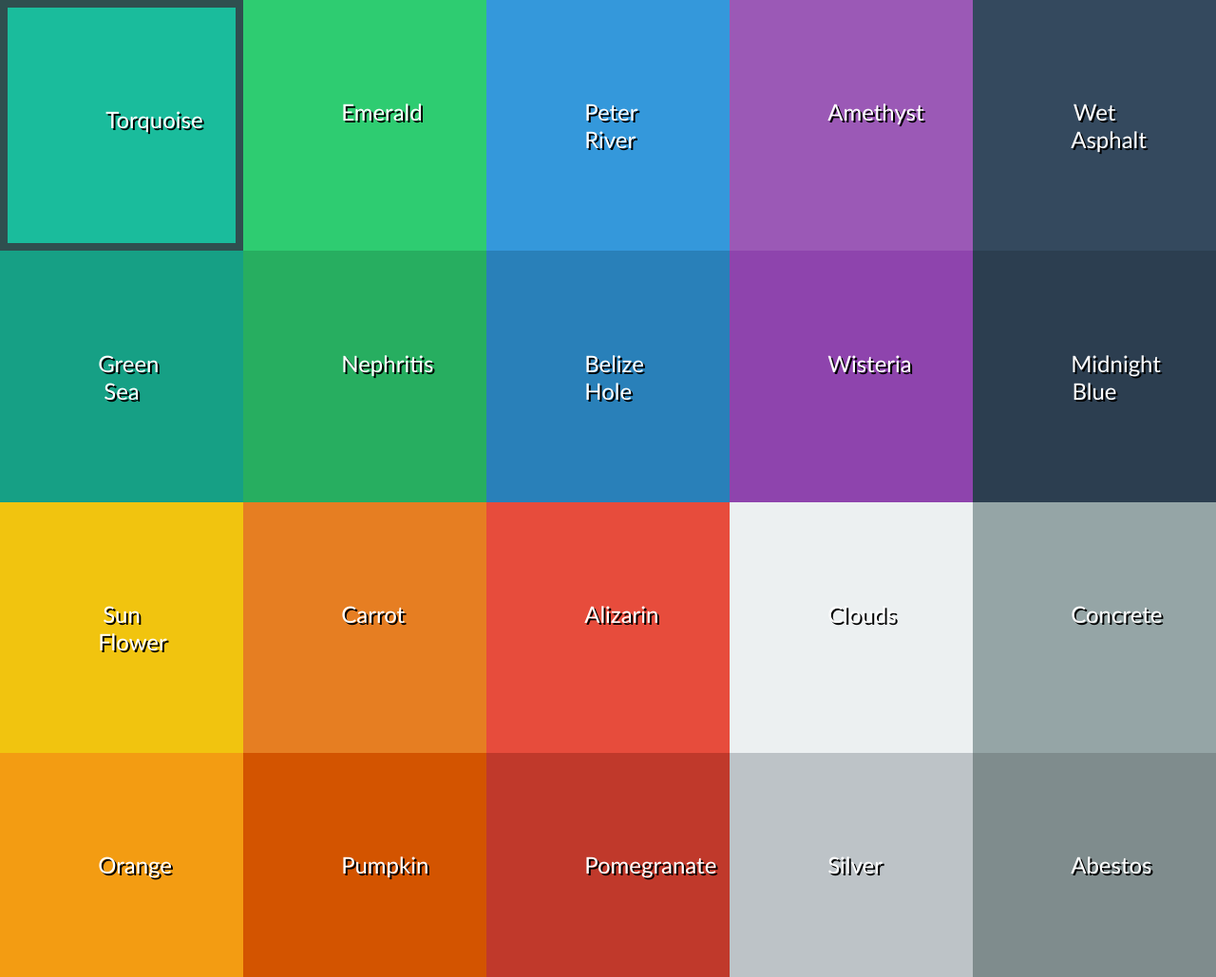
After one commit to 18jreid/MyProjects, a Django app: page /color/ in a window 1280 px wide. The commit adds this page. Shown: the whole page at 95% size. Run offline with Django 3.2, Linux system fonts and the light colour scheme.

Commit message:
Added a color picker to the website

```diff
--- /dev/null
+++ b/PersonalWebsite/mySite/static/mySite/colorScript.js
@@ -0,0 +1,26 @@
+function onHoverEnter() {
+    let element = event.target;
+
+    element.classList.add('hover');
+}
+
+function onHoverExit() {
+    let element = event.target;
+
+    element.classList.remove('hover');
+}
+
+function copy() {
+    let element = event.target;
+    let style = getComputedStyle(element);
+
+    let color = style['backgroundColor'].replaceAll(" ", "");
+    let url = `http://www.thecolorapi.com/id?rgb=${color}`;
+
+    fetch(url)
+        .then(response => response.json())
+        .then(json => {
+            let hexColor = json['hex']['value'];
+            alert(hexColor);
+        })
+}
--- /dev/null
+++ b/PersonalWebsite/mySite/static/mySite/colorStyle.css
@@ -0,0 +1,21 @@
+* {
+    margin: 0;
+}
+
+.grid {
+    display: grid;
+    grid-template-columns: 20% 20% 20% 20% 20%;
+    text-align: center;
+    text-shadow: 2px 2px black;
+    font-size: 1.5em;
+    font-family:'Trebuchet MS', 'Lucida Sans Unicode', 'Lucida Grande', 'Lucida Sans', Arial, sans-serif
+}
+
+.grid > div {
+    padding: 4.3em;
+    color: white;
+}
+
+.hover {
+    border: darkslategrey 8px solid;
+}
--- /dev/null
+++ b/PersonalWebsite/mySite/templates/mySite/color.html
@@ -0,0 +1,39 @@
+{% load static %}
+
+<!DOCTYPE html>
+<html lang="en">
+    <head>
+        <meta charset="UTF-8">
+        <title>My First HTML Grid!</title>
+        <link rel="stylesheet" type="text/css" href="{% static 'mySite/colorStyle.css'%}">
+    </head>
+    <body>
+        <div class="grid">
+            <div onmouseover="onHoverEnter()" onmouseout="onHoverExit()" onclick="copy()" style="background-color: #1abc9c;">Torquoise</div>
+            <div onmouseover="onHoverEnter()" onmouseout="onHoverExit()" onclick="copy()" style="background-color: #2ecc71;">Emerald</div>
+            <div onmouseover="onHoverEnter()" onmouseout="onHoverExit()" onclick="copy()" style="background-color: #3498db;">Peter River</div>
+            <div onmouseover="onHoverEnter()" onmouseout="onHoverExit()" onclick="copy()" style="background-color: #9b59b6;">Amethyst</div>
+            <div onmouseover="onHoverEnter()" onmouseout="onHoverExit()" onclick="copy()" style="background-color: #34495e;">Wet Asphalt</div>
+
+            <div onmouseover="onHoverEnter()" onmouseout="onHoverExit()" onclick="copy()" style="background-color: #16a085;">Green Sea</div>
+            <div onmouseover="onHoverEnter()" onmouseout="onHoverExit()" onclick="copy()" style="background-color: #27ae60;">Nephritis</div>
+            <div onmouseover="onHoverEnter()" onmouseout="onHoverExit()" onclick="copy()" style="background-color: #2980b9;">Belize Hole</div>
+            <div onmouseover="onHoverEnter()" onmouseout="onHoverExit()" onclick="copy()" style="background-color: #8e44ad;">Wisteria</div>
+            <div onmouseover="onHoverEnter()" onmouseout="onHoverExit()" onclick="copy()" style="background-color: #2c3e50;">Midnight Blue</div>
+
+            <div onmouseover="onHoverEnter()" onmouseout="onHoverExit()" onclick="copy()" style="background-color: #f1c40f;">Sun Flower</div>
+            <div onmouseover="onHoverEnter()" onmouseout="onHoverExit()" onclick="copy()" style="background-color: #e67e22;">Carrot</div>
+            <div onmouseover="onHoverEnter()" onmouseout="onHoverExit()" onclick="copy()" style="background-color: #e74c3c;">Alizarin</div>
+            <div onmouseover="onHoverEnter()" onmouseout="onHoverExit()" onclick="copy()" style="background-color: #ecf0f1;">Clouds</div>
+            <div class="Concrete" onmouseover="onHoverEnter()" onmouseout="onHoverExit()" style="background-color: #95a5a6;">Concrete</div>
+
+            <div onmouseover="onHoverEnter()" onmouseout="onHoverExit()" onclick="copy()" style="background-color: #f39c12;">Orange</div>
+            <div onmouseover="onHoverEnter()" onmouseout="onHoverExit()" onclick="copy()" style="background-color: #d35400;">Pumpkin</div>
+            <div onmouseover="onHoverEnter()" onmouseout="onHoverExit()" onclick="copy()" style="background-color: #c0392b;">Pomegranate</div>
+            <div onmouseover="onHoverEnter()" onmouseout="onHoverExit()" onclick="copy()" style="background-color: #bdc3c7;">Silver</div>
+            <div onmouseover="onHoverEnter()" onmouseout="onHoverExit()"  onclick="copy()" style="background-color: #7f8c8d;">Abestos</div>
+        </div>
+
+        <script src="{% static 'mySite/colorScript.js'%}"></script>
+    </body>
+</html>
--- a/PersonalWebsite/mySite/templates/mySite/projects.html
+++ b/PersonalWebsite/mySite/templates/mySite/projects.html
@@ -19,7 +19,11 @@
 			<a href="{% url 'contact' %}" class="Tool-Bar-Link" onmouseenter="hoverEnter()" onmouseleave="hoverExit()">Contact</a>
 		</nav>
     </div>
-    <a href="https://www.youtube.com/watch?v=dQw4w9WgXcQ" style="padding: 5em; font-size: 4em;">Click here for a surprise!</a>
+    <ul style="font-size: 2em;">
+      <h2>My Projects</h2>
+      <li><a href="https://www.youtube.com/watch?v=dQw4w9WgXcQ">Click here for a surprise!</a></li>
+      <li><a href="{% url 'color'%}">Color Picker</a></li>
+    </ul>
     <script src="{% static 'mySite/script.js' %}"></script>
 </body>
 </html>
--- a/PersonalWebsite/mySite/urls.py
+++ b/PersonalWebsite/mySite/urls.py
@@ -6,4 +6,5 @@ urlpatterns = [
     path('', views.portfolioPage, name='portfolio'),
     path('projects/', views.projectsPage, name='projects'),
     path('contact/', views.contactPage, name='contact'),
+    path('color/', views.colorPage, name='color'),
 ]
--- a/PersonalWebsite/mySite/views.py
+++ b/PersonalWebsite/mySite/views.py
@@ -13,3 +13,6 @@ def projectsPage(request):
 
 def contactPage(request):
     return render(request, 'mySite/contact.html')
+
+def colorPage(request):
+    return render(request, 'mySite/color.html')
```
Also changed, not shown: 3 other files.
